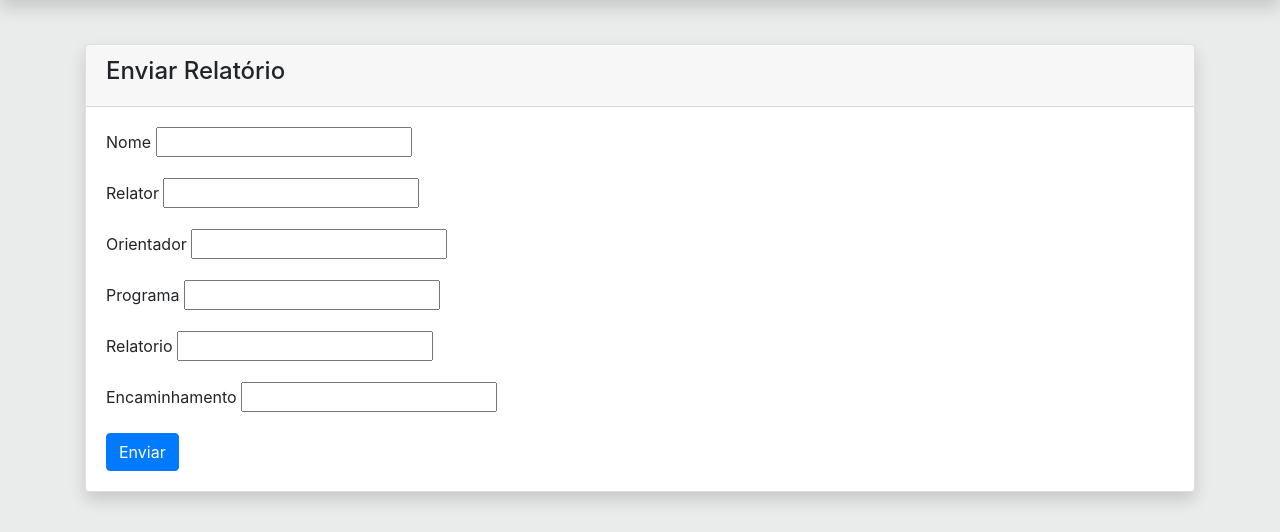
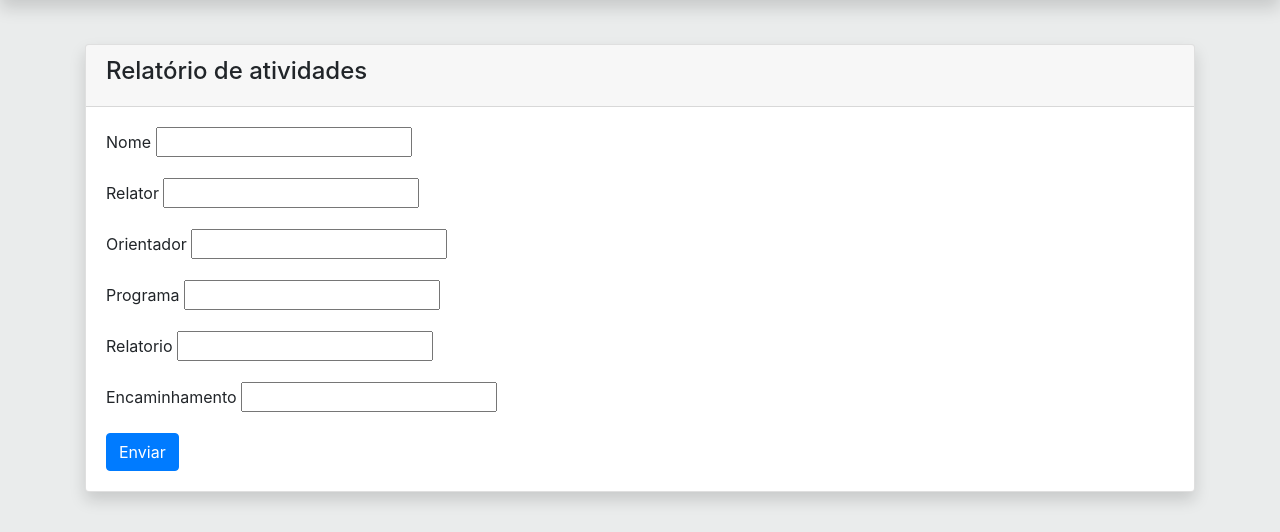
Before and after one commit to marcelosf/pos-relatorios, a Django app: template sispos/relatorios/templates/relatorios_novo.html in a window 1280 px wide. Shown: the part 56-588 px from the top of the page. Run offline with Django 3.2, Linux system fonts and the light colour scheme; the template is opened without the code that fills it, so the values that code supplies are empty, except form fields; tables that the repository leaves empty hold one stand-in row (values such as "Sample post"); form fields are guessed from the names that the template uses; some libraries are stand-ins or nearby versions.

Commit message:
Altera título do formulário - Fixes #7

```diff
--- a/sispos/relatorios/templates/relatorios_novo.html
+++ b/sispos/relatorios/templates/relatorios_novo.html
@@ -9,7 +9,7 @@
             <form action="#" method="post" novalidate>
                 <div class="card shadow">
                     <div class="card-header">
-                        <h4>Enviar Relatório</h4>
+                        <h4>Relatório de atividades</h4>
                     </div>
                     <div class="card-body">
                         <div class="form-group">
```
